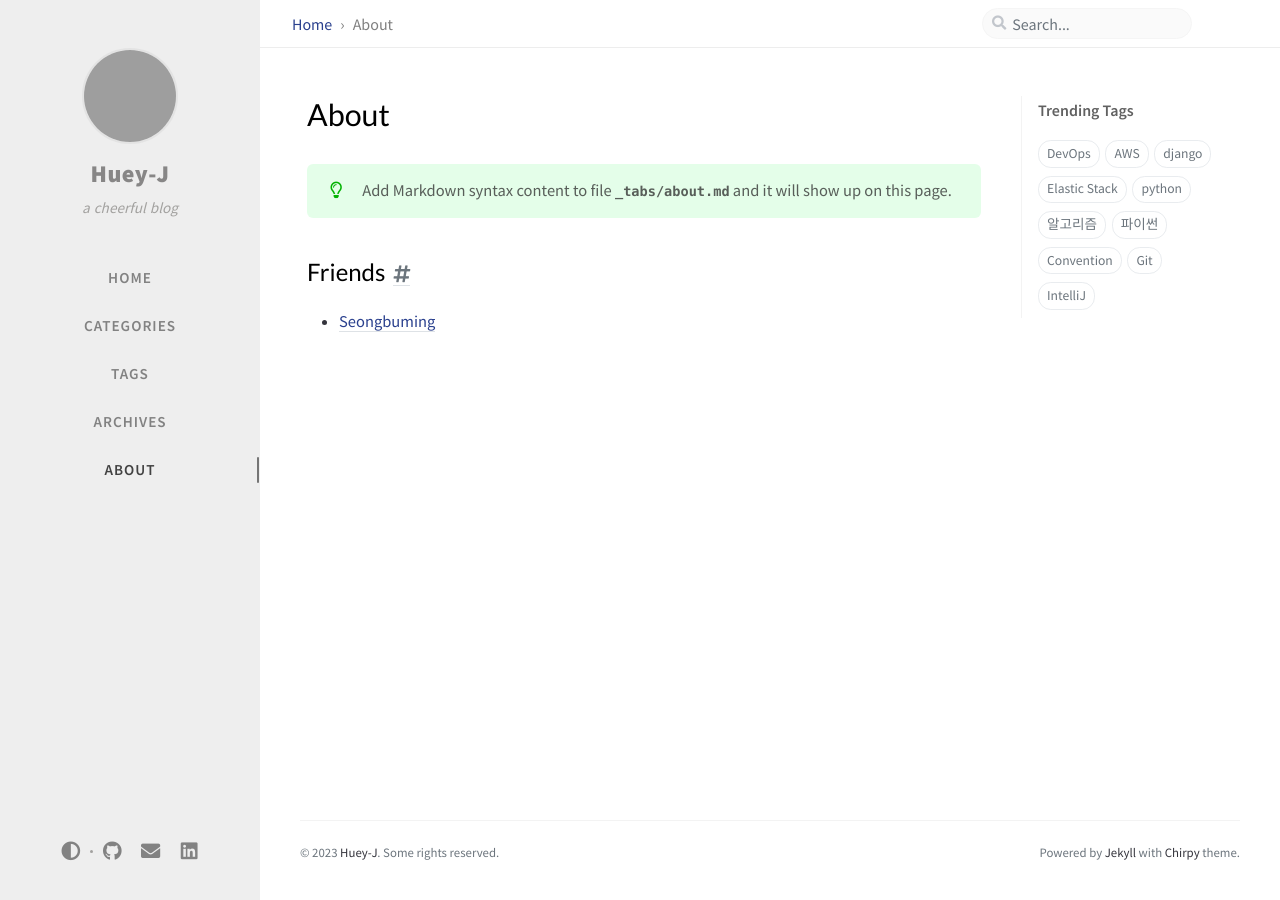
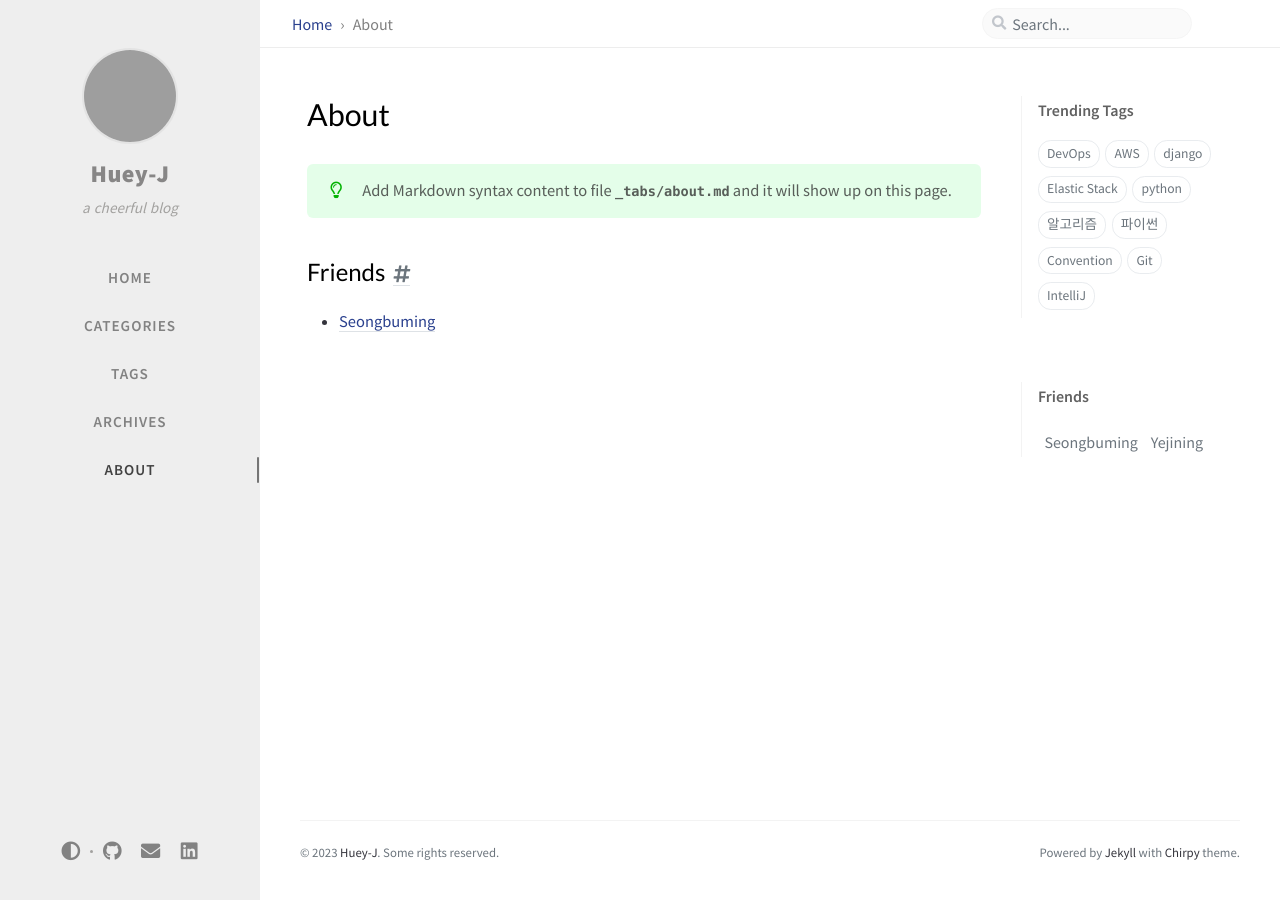
Before and after one commit to Huey-J/Huey-J.github.io, a Jekyll site: the page built from _tabs/about.md, in a window 1280 px wide. Built offline with Jekyll 4.4.1, drawn with Linux system fonts in a browser that asks for light colours; nearby versions of some CDN libraries; comment, search, counter and statistics services are not loaded; grey boxes are pictures that could not be loaded.

Commit message:
친구 목록 추가

```diff
--- /dev/null
+++ b/_includes/friends.html
@@ -0,0 +1,14 @@
+{% comment %}
+  My friends list.
+{% endcomment %}
+
+
+<div id="friends">
+  <div class="panel-heading">Friends</div>
+
+  <div class="d-flex flex-wrap mt-3 mb-1 mr-3">
+    <a href="https://seongbuming.github.io" class="friends-list">Seongbuming</a>
+    <a href="https://yejining.github.io" class="friends-list">Yejining</a>
+  </div>
+
+</div>
--- a/_layouts/page.html
+++ b/_layouts/page.html
@@ -41,6 +41,7 @@ layout: default
     <div class="access">
       {% include update-list.html %}
       {% include trending-tags.html %}
+      {% include friends.html %}
     </div>
 
     {% for _include in layout.pannel_includes %}
--- a/_sass/jekyll-theme-chirpy.scss
+++ b/_sass/jekyll-theme-chirpy.scss
@@ -21,4 +21,5 @@
   "layout/tags",
   "layout/archives",
   "layout/categories",
+  "layout/friends",
   "layout/category-tag";
--- /dev/null
+++ b/_sass/layout/friends.scss
@@ -0,0 +1,9 @@
+.friends-list {
+  padding: 0.1rem 0.4rem;
+  color: #6c757d;
+  text-decoration: none;
+
+  &:hover {
+    color: #ffffff;
+  }
+}
```
